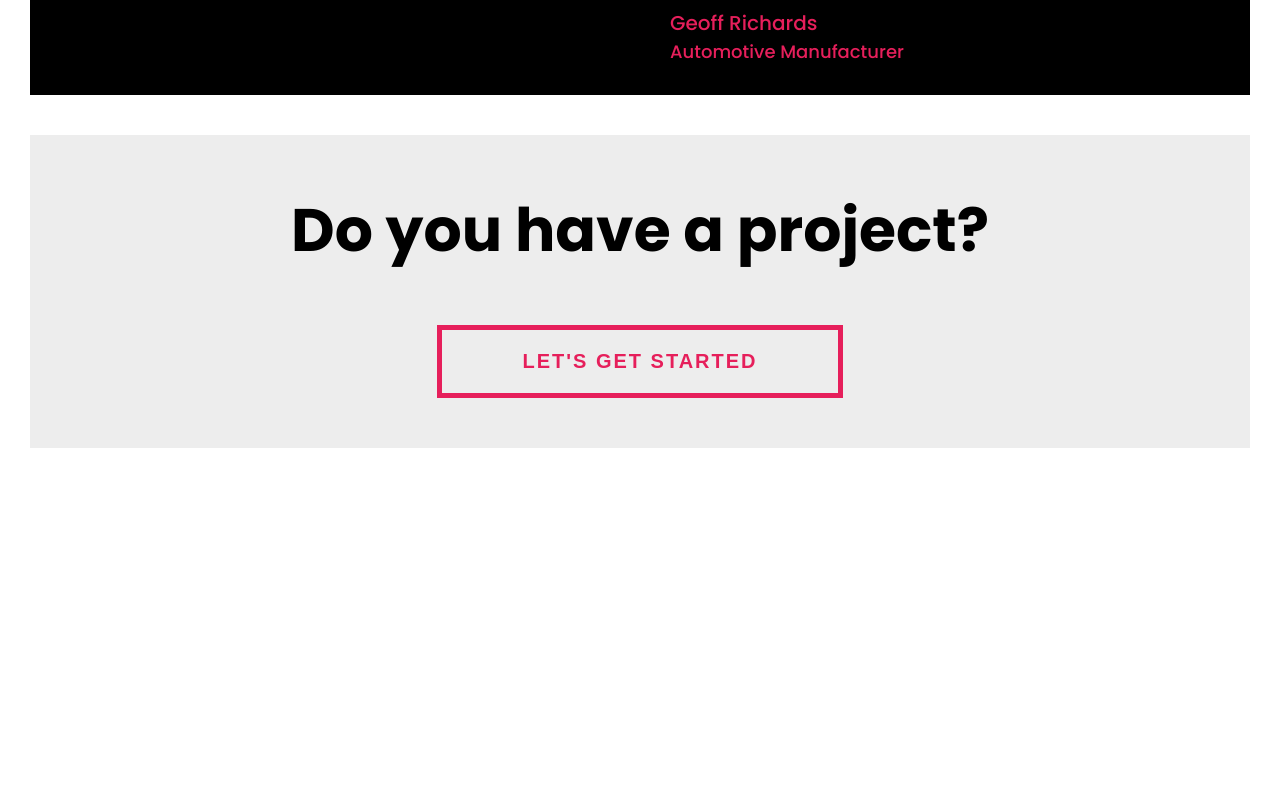
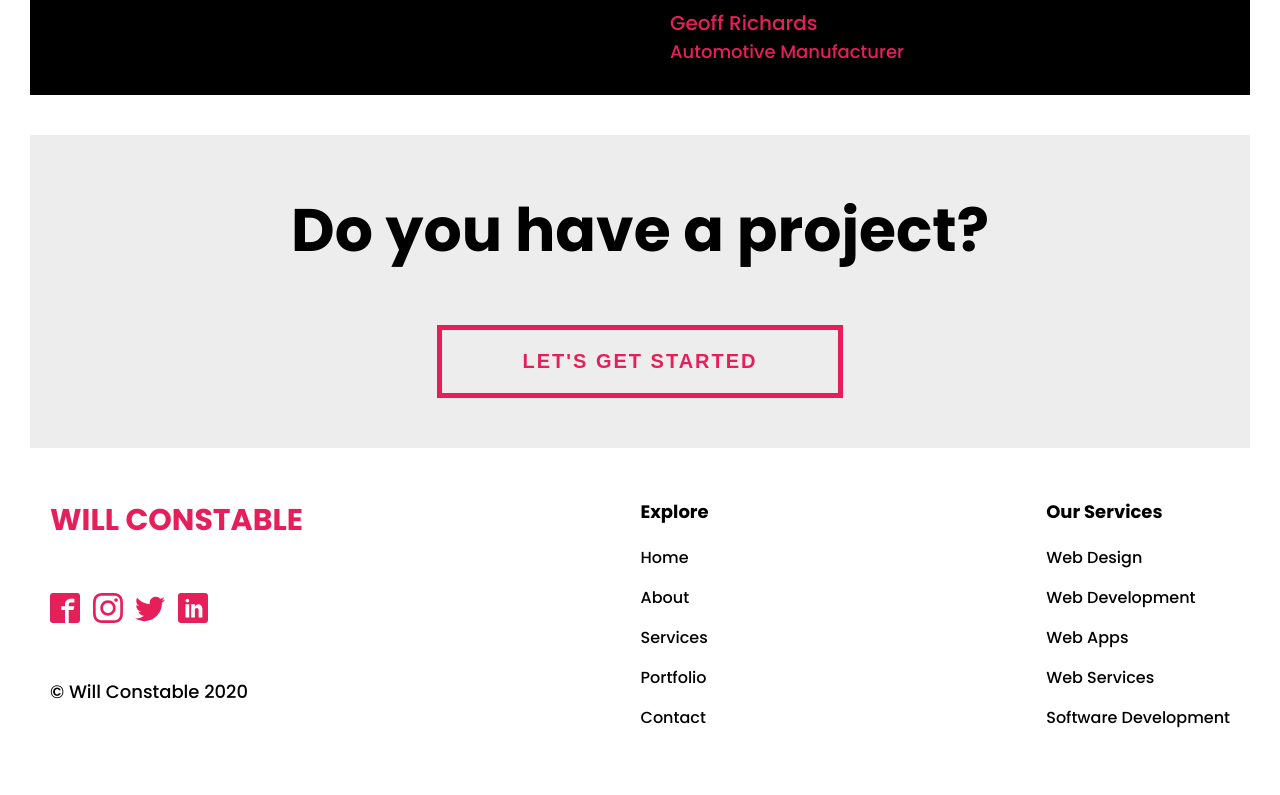
Before and after one commit to Will130785/willconstabledev, a website: page index.html in a window 1280 px wide. Shown: the part 3268-4063 px from the top of the page. Before the commit the page ends 3716 px from the top, so only its background shows below. Drawn offline with nearby package versions, Linux system fonts and the light colour scheme.

Commit message:
Add home page general layout

```diff
--- a/index.html
+++ b/index.html
@@ -42,8 +42,6 @@
         </header>
         </div>
 
-        <!-- PARALLAX WRAPPER -->
-        <!-- <div class="rellax" data-rellax-speed="7"> -->
         <!-- INTRO SECTION -->
         <section class="intro">
             <article class="intro__title">
@@ -128,17 +126,72 @@
                 <button class="start__content--button">LET'S GET STARTED</button>
             </article>
         </section>
-        <!-- </div> -->
 
     </main>
 
+    <!-- FOOTER SECTION -->
+    <footer class="footer">
+        <article class="footer__about">
+            <h2>WILL CONSTABLE</h2>
+            <div class="footer__about--social">
+                <svg class="footer__about--icon">
+                    <use xlink:href="src/img/sprite.svg#icon-facebook2"></use>
+                </svg>
+                <svg class="footer__about--icon">
+                    <use xlink:href="src/img/sprite.svg#icon-instagram"></use>
+                </svg>
+                <svg class="footer__about--icon">
+                    <use xlink:href="src/img/sprite.svg#icon-twitter"></use>
+                </svg>
+                <svg class="footer__about--icon">
+                    <use xlink:href="src/img/sprite.svg#icon-linkedin"></use>
+                </svg>
+            </div>
+            <p>&copy; Will Constable 2020</p>
+        </article>
+        <article class="footer__links">
+            <h3>Explore</h3>
+            <ul class="footer__links--container">
+                <li class="footer__item">
+                    <a class="footer__link" href="#">Home</a>
+                </li>
+                <li class="footer__item">
+                    <a class="footer__link" href="#">About</a>
+                </li>
+                <li class="footer__item">
+                    <a class="footer__link" href="#">Services</a>
+                </li>
+                <li class="footer__item">
+                    <a class="footer__link" href="#">Portfolio</a>
+                </li>
+                <li class="footer__item">
+                    <a class="footer__link" href="#">Contact</a>
+                </li>
+            </ul>
+        </article>
+        <article class="footer__services">
+            <h3>Our Services</h3>
+            <ul class="footer__services--container">
+                <li class="footer__item">
+                    <a class="footer__link" href="#">Web Design</a>
+                </li>
+                <li class="footer__item">
+                    <a class="footer__link" href="#">Web Development</a>
+                </li>
+                <li class="footer__item">
+                    <a class="footer__link" href="#">Web Apps</a>
+                </li>
+                <li class="footer__item">
+                    <a class="footer__link" href="#">Web Services</a>
+                </li>
+                <li class="footer__item">
+                    <a class="footer__link" href="#">Software Development</a>
+                </li>
+            </ul>
+        </article>
+    </footer>
+
     <!-- SCRIPTS -->
-    <script src="https://code.jquery.com/jquery-3.5.1.min.js" integrity="sha256-9/aliU8dGd2tb6OSsuzixeV4y/faTqgFtohetphbbj0=" crossorigin="anonymous"></script>
-    <!-- <script src="src/js/rellax.js"></script>
-    <script>
-        // Accepts any class name
-        var rellax = new Rellax('.rellax');
-      </script>  -->
     <script src="src/js/app.js"></script>
 </body>
 </html>
--- a/src/scss/base/_base.scss
+++ b/src/scss/base/_base.scss
@@ -43,3 +43,12 @@ html {
 body {
     font-family: 'Poppins', sans-serif;
 }
+
+li {
+    list-style: none;
+}
+
+a {
+    text-decoration: none;
+    color: black;
+}
--- /dev/null
+++ b/src/scss/layout/_footer.scss
@@ -0,0 +1,59 @@
+.footer {
+    position: relative;
+    top: 11rem;
+    display: flex;
+    justify-content: space-between;
+    padding: 5rem;
+
+    @media only screen and (max-width: 900px) {
+        flex-direction: column;
+    }
+
+    &__about {
+
+        @media only screen and (max-width: 900px) {
+            margin-bottom: 5rem;
+        }
+
+        h2 {
+            font-size: 3rem;
+            color: #e61f5b;
+            margin-bottom: 5rem;
+        }
+
+        p {
+            font-size: 1.8rem;
+        }
+
+        &--icon {
+            width: 3rem;
+            height: 3rem;
+            fill: #e61f5b;
+            margin-right: 1rem;
+        }
+
+        &--social {
+            margin-bottom: 5rem;
+        }
+    }
+
+    &__services, &__links {
+
+        @media only screen and (max-width: 900px) {
+            margin-bottom: 5rem;
+        }
+
+        h3 {
+            font-size: 1.8rem;
+            margin-bottom: 2rem;
+        }
+    }
+
+    &__link {
+        font-size: 1.6rem;
+    }
+
+    &__item {
+        margin-bottom: 1.5rem;
+    }
+}
--- a/src/scss/main.scss
+++ b/src/scss/main.scss
@@ -5,6 +5,7 @@
 @import "components/navbar";
 
 @import "layout/about";
+@import "layout/footer";
 @import "layout/intro";
 @import "layout/main-layout";
 @import "layout/portfolio";
```
Also changed, not shown: src/css/style.css, 1 other file. Lines whose indentation alone changed are shown as unchanged.
